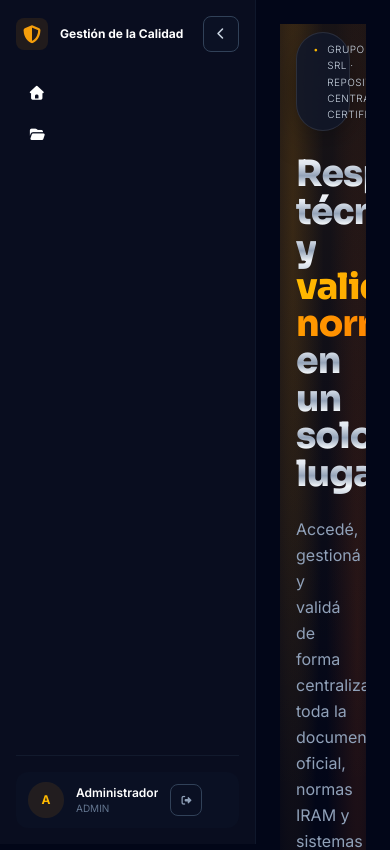
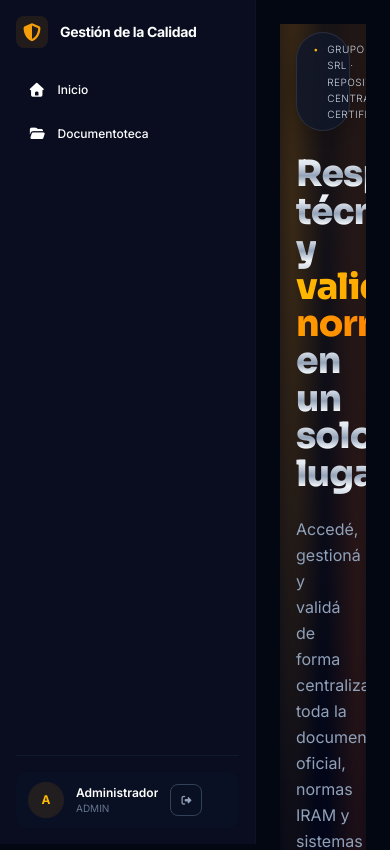
Before and after one commit to ssaavedra1969-png/Cetificacion, a Next.js app: page / in a window 390 px wide. Shown: the top 850 px of the page. Built offline with nearby package versions, Linux system fonts and the light colour scheme; no server answers.

Commit message:
fix: layout maestro estable, sidebar fijo y ancho pleno derecho

```diff
--- a/src/app/page.tsx
+++ b/src/app/page.tsx
@@ -115,7 +115,7 @@ export default function Dashboard() {
   const avance = total > 0 ? Math.round((completados / total) * 100) : 0;
 
   return (
-    <>
+    <main className="min-h-screen bg-slate-950 mt-0">
       <div className="space-y-0 pb-10 mt-0 w-full text-left">
         <section className="relative isolate overflow-hidden pt-2 md:pt-4 pb-10 w-full text-left">
           <div
@@ -127,7 +127,7 @@ export default function Dashboard() {
             aria-hidden="true"
           />
 
-          <div className="relative mx-auto max-w-7xl px-4 sm:px-6 lg:px-8">
+          <div className="relative w-full px-4 sm:px-6 lg:px-8">
             <Hero />
             <div className="mt-8">
               <KPIs
@@ -142,17 +142,17 @@ export default function Dashboard() {
           </div>
         </section>
 
-        <div className="mx-auto w-full max-w-7xl px-4 sm:px-6 lg:px-8">
+        <div className="w-full px-4 sm:px-6 lg:px-8">
           <div className="h-px w-full bg-gradient-to-r from-transparent via-slate-800 to-transparent" />
         </div>
 
-        <div className="mx-auto w-full max-w-7xl px-4 sm:px-6 lg:px-8">
+        <div className="w-full px-4 sm:px-6 lg:px-8">
           <RepositorioPanel documentos={documentos} />
         </div>
 
         <section
           id="agenda"
-          className="relative mx-auto w-full max-w-7xl scroll-mt-20 px-4 sm:px-6 lg:px-8"
+          className="relative w-full scroll-mt-20 px-4 sm:px-6 lg:px-8"
         >
           {error && (
             <div className="mb-4 flex items-center gap-2 rounded-xl border border-red-400/25 bg-red-400/10 px-4 py-3 text-sm text-red-300">
@@ -188,7 +188,7 @@ export default function Dashboard() {
       </div>
 
       <footer className="border-t border-slate-800 py-8">
-        <div className="mx-auto flex max-w-7xl flex-col items-center justify-between gap-3 px-4 text-xs text-slate-500 sm:flex-row sm:px-6 lg:px-8">
+        <div className="flex w-full flex-col items-center justify-between gap-3 px-4 text-xs text-slate-500 sm:flex-row sm:px-6 lg:px-8">
           <p>© 2026 Grupo Falpat SRL · Sistema de Gestión de la Calidad</p>
           <p className="flex items-center gap-1.5">
             <i
@@ -199,6 +199,6 @@ export default function Dashboard() {
           </p>
         </div>
       </footer>
-    </>
+    </main>
   );
 }
--- a/src/components/RootShell.tsx
+++ b/src/components/RootShell.tsx
@@ -1,13 +1,11 @@
 "use client";
 
 import { usePathname } from "next/navigation";
-import { useState } from "react";
 import Sidebar from "./Sidebar";
 import SessionAccess from "./SessionAccess";
 
 export default function RootShell({ children }: { children: React.ReactNode }) {
   const pathname = usePathname() || "/";
-  const [isOpen, setIsOpen] = useState(true);
   const sinSidebar =
     pathname.startsWith("/login") || pathname.startsWith("/documentos/");
   const sinAcceso = pathname.startsWith("/administracion");
@@ -15,12 +13,9 @@ export default function RootShell({ children }: { children: React.ReactNode }) {
   if (sinSidebar) return <>{children}</>;
 
   return (
-    <div className="flex min-h-screen bg-slate-950 overflow-x-hidden">
-      <Sidebar isOpen={isOpen} setIsOpen={setIsOpen} />
-
-      <div
-        className="flex-1 min-w-0 w-full overflow-y-auto p-6 md:p-8 transition-all duration-300 ease-in-out"
-      >
+    <div className="flex min-h-screen w-full bg-[#030712] overflow-x-hidden">
+      <Sidebar />
+      <div className="flex-1 w-full min-w-0 p-6 md:p-8 space-y-8">
         {!sinAcceso && (
           <div className="pointer-events-none fixed inset-x-0 top-0 z-30 hidden justify-end p-4 md:flex">
             <div className="pointer-events-auto">
--- a/src/components/Sidebar.tsx
+++ b/src/components/Sidebar.tsx
@@ -2,69 +2,36 @@
 
 import Link from "next/link";
 
-export default function Sidebar({
-  isOpen,
-  setIsOpen,
-}: {
-  isOpen: boolean;
-  setIsOpen: (open: boolean) => void;
-}) {
+export default function Sidebar() {
   return (
-    <aside
-      className={`w-${isOpen ? 64 : 20} h-screen sticky top-0 bg-[#090d1f] border-r border-slate-900 transition-all duration-300 ease-in-out flex flex-col justify-between p-4 shrink-0`}
-    >
-      {/* Cabecera con logo y botón de toggle */}
+    <aside className="w-64 h-screen sticky top-0 bg-[#090d1f] border-r border-slate-900/60 p-4 flex flex-col justify-between shrink-0">
+      {/* Cabecera con logo */}
       <div className="flex items-center justify-between gap-3 mb-6">
         <Link href="/" className="flex items-center gap-3">
           <span className="flex h-8 w-8 shrink-0 items-center justify-center rounded-lg bg-gold/10 text-gold font-bold text-lg">
             <i className="fa-solid fa-shield-halved" aria-hidden="true" />
           </span>
-          {isOpen && (
-            <span className="text-xs font-bold text-white transition-opacity duration-200">
-              Gestión de la Calidad
-            </span>
-          )}
+          <span className="text-sm font-bold text-white tracking-tight">
+            Gestión de la Calidad
+          </span>
         </Link>
-        <button
-          type="button"
-          onClick={() => setIsOpen(!isOpen)}
-          className="flex h-9 w-9 items-center justify-center rounded-lg border border-slate-700 bg-slate-900/50 text-slate-300 hover:bg-slate-800 hover:text-white transition-colors"
-          aria-label={isOpen ? "Contraer menú" : "Expandir menú"}
-        >
-          <i
-            className={`fa-solid ${isOpen ? "fa-chevron-left" : "fa-chevron-right"} text-xs`}
-            aria-hidden="true"
-          />
-        </button>
       </div>
 
       {/* Navegación principal */}
       <nav className="flex-1 space-y-2">
         <Link
           href="/"
-          className={`flex items-center gap-3 w-full rounded-xl px-3 py-2.5 text-sm font-medium transition-colors ${
-            isOpen
-              ? "text-white hover:bg-slate-800/50"
-              : "text-slate-400 hover:text-white"
-          }`}
+          className="flex items-center gap-3 w-full rounded-xl px-3 py-2.5 text-sm font-medium text-white hover:bg-slate-800/50 transition-colors"
         >
           <i className="fa-solid fa-house text-sm" aria-hidden="true" />
-          <span className={`hidden sm:block ${isOpen ? "block" : "hidden"}`}>
-            Inicio
-          </span>
+          <span className="text-xs font-medium">Inicio</span>
         </Link>
         <Link
           href="/documentoteca"
-          className={`flex items-center gap-3 w-full rounded-xl px-3 py-2.5 text-sm font-medium transition-colors ${
-            isOpen
-              ? "text-white hover:bg-slate-800/50"
-              : "text-slate-400 hover:text-white"
-          }`}
+          className="flex items-center gap-3 w-full rounded-xl px-3 py-2.5 text-sm font-medium text-white hover:bg-slate-800/50 transition-colors"
         >
           <i className="fa-solid fa-folder-open text-sm" aria-hidden="true" />
-          <span className={`hidden sm:block ${isOpen ? "block" : "hidden"}`}>
-            Documentoteca
-          </span>
+          <span className="text-xs font-medium">Documentoteca</span>
         </Link>
       </nav>
 
@@ -75,9 +42,7 @@ export default function Sidebar({
             A
           </span>
           <div className="min-w-0">
-            <p
-              className={`text-xs font-semibold text-white truncate ${isOpen ? "block" : "hidden"}`}
-            >
+            <p className="text-xs font-semibold text-white truncate">
               Administrador
             </p>
             <p className="text-[10px] text-slate-500 truncate">ADMIN</p>
```
